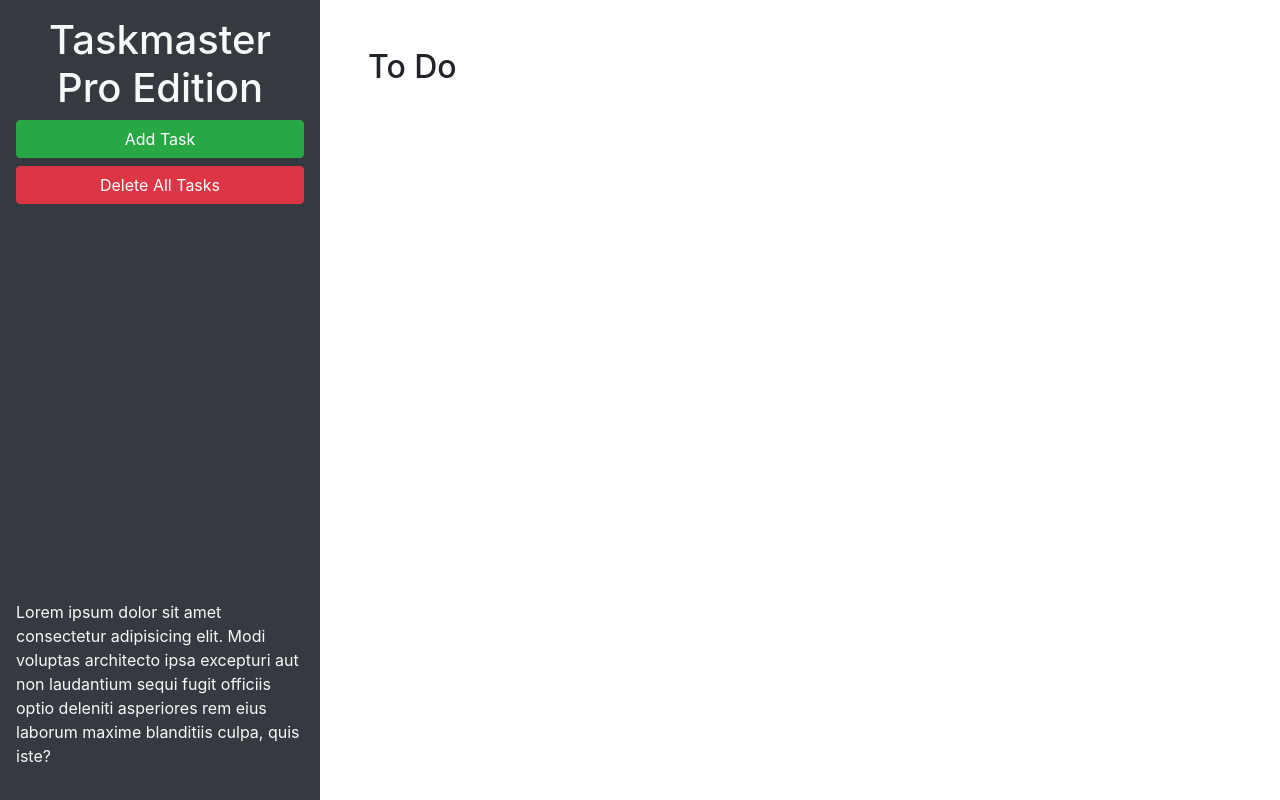
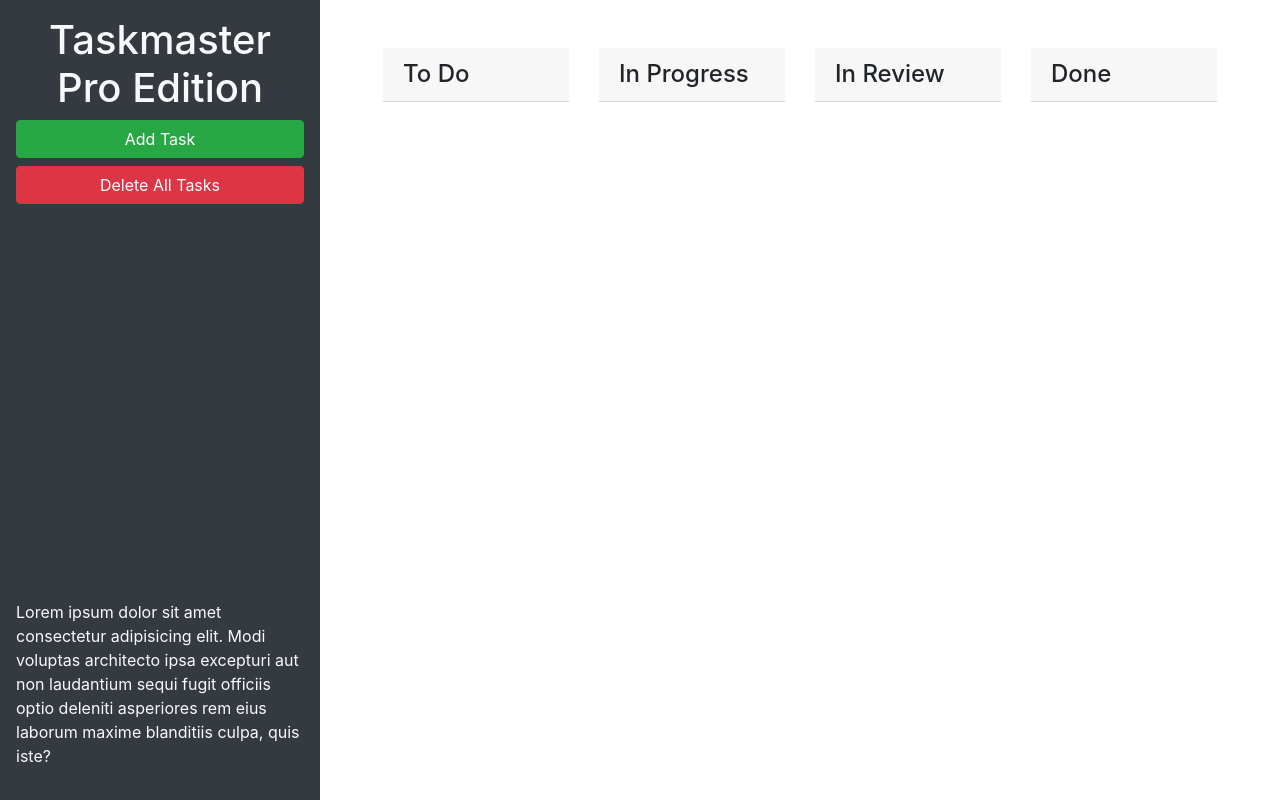
Before and after one commit to devBritt/taskmaster-pro, a plain HTML site: page index.html in a window 1280 px wide. Drawn offline with nearby package versions, Linux system fonts and the light colour scheme.

Commit message:
Implmenet bootstrap components

```diff
--- a/index.html
+++ b/index.html
@@ -24,9 +24,31 @@
       </p>
     </header>
     <main class="col-12 col-lg-9">
-      <div class="m-5">
-        <h2>To Do</h2>
-        <ul id="list-toDo" class="list-group"> </ul>
+      <div class="m-5 row justify-content-around">
+        <!-- to-do start -->
+        <div class="col-12 col-md-6 col-xl-3 mb-3">
+          <h4 class="card-header">To Do</h4>
+          <ul id="list-toDo" class="list-group list-group-flush"> </ul>
+        </div>
+        <!-- to-do end -->
+        <!-- in progress start -->
+        <div class="col-12 col-md-6 col-xl-3 mb-3">
+          <h4 class="card-header">In Progress</h4>
+          <ul id="list-inProgress" class="list-group list-group flush"> </ul>
+        </div>
+        <!-- in progress end -->
+        <!-- in review start -->
+        <div class="col-12 col-md-6 col-xl-3 mb-3">
+          <h4 class="card-header">In Review</h4>
+          <ul id="list-inReview" class="list-group list-group-flush"> </ul>
+        </div>
+        <!-- in review end -->
+        <!-- done start -->
+        <div class="col-12 col-md-6 col-xl-3 mb-3">
+          <h4 class="card-header">Done</h4>
+          <ul id="list-done" class="list-group list-group-flush"> </ul>
+        </div>
+        <!-- done end -->
       </div>
     </main>
   </div>
@@ -46,11 +68,11 @@
           <form>
             <div class="form-group">
               <label for="modalTaskDescription">Task description</label>
-              <textarea id="modalTaskDescription" rows="3"></textarea>
+              <textarea id="modalTaskDescription" rows="3" class="form-control"></textarea>
             </div>
             <div class="form-group">
               <label for="modalDueDate">Due date</label>
-              <input type="text" id="modalDueDate" placeholder="mm/dd/yyyy" autocomplete="off" />
+              <input type="text" class="form-control" id="modalDueDate" placeholder="mm/dd/yyyy" autocomplete="off" />
             </div>
           </form>
         </div>
```
